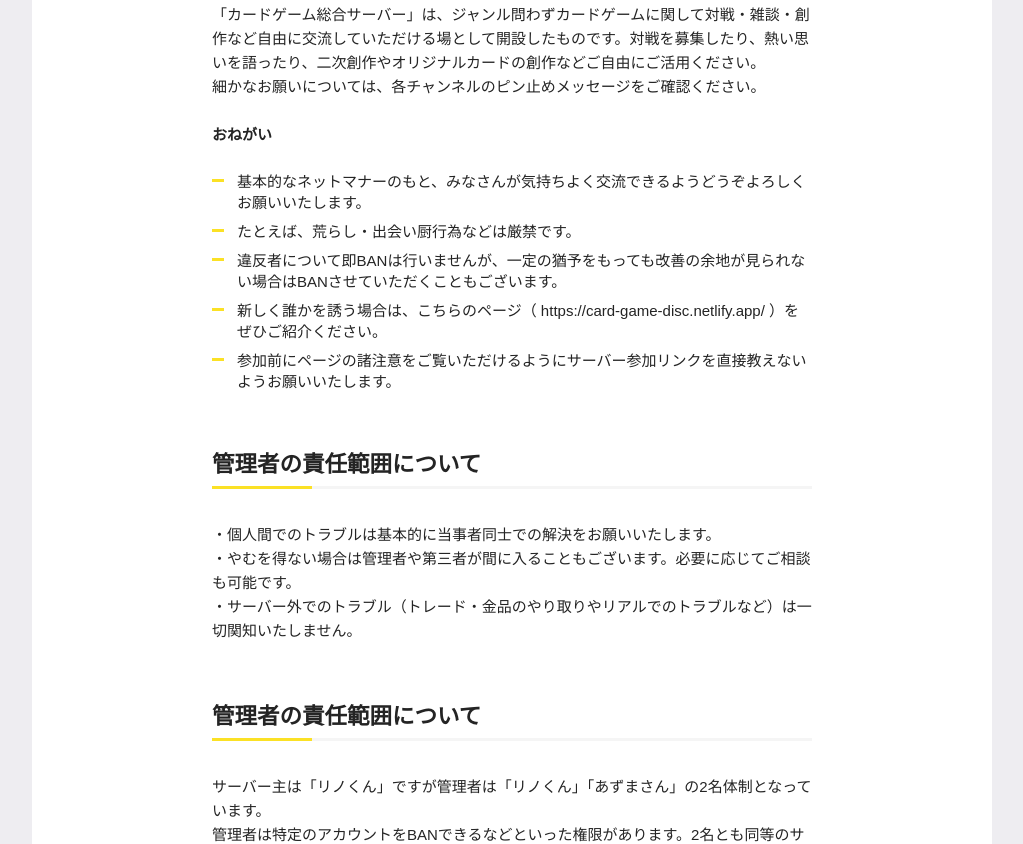
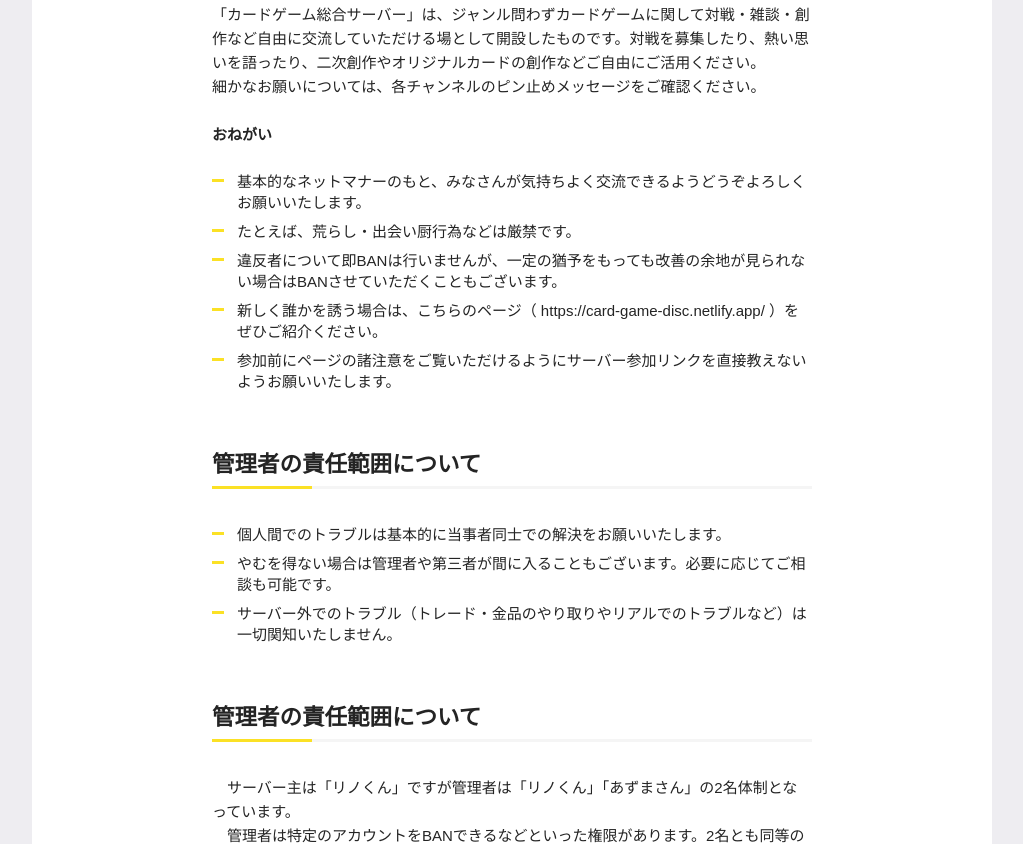
Before and after one commit to lino-saaan/card, a plain HTML site: page index.html in a window 1280 px wide. Shown: the part 371-1215 px from the top of the page, without its empty margins (128-1151 px from the left). Drawn offline with Linux system fonts and the light colour scheme.

Commit message:
Update index.html

```diff
--- a/index.html
+++ b/index.html
@@ -44,15 +44,19 @@
         </ul>
 
       <h2>管理者の責任範囲について</h2>
-       <p>・個人間でのトラブルは基本的に当事者同士での解決をお願いいたします。<br>
-        ・やむを得ない場合は管理者や第三者が間に入ることもございます。必要に応じてご相談も可能です。<br>
-        ・サーバー外でのトラブル（トレード・金品のやり取りやリアルでのトラブルなど）は一切関知いたしません。<br></p>
+       <p>
+        <ul>
+          <li>個人間でのトラブルは基本的に当事者同士での解決をお願いいたします。</li>
+          <li>やむを得ない場合は管理者や第三者が間に入ることもございます。必要に応じてご相談も可能です。</li>
+          <li>サーバー外でのトラブル（トレード・金品のやり取りやリアルでのトラブルなど）は一切関知いたしません。</li>
+        </ul>
+       </p>
 
        <h2>管理者の責任範囲について</h2>
-       <p>サーバー主は「リノくん」ですが管理者は「リノくん」「あずまさん」の2名体制となっています。<br>
-        管理者は特定のアカウントをBANできるなどといった権限があります。2名とも同等のサーバー内権限を持っていますが、これは誰かひとりに権限が集中することを避けるための措置です。管理者であってもトラブルなどがあった場合は何かしら対応をいたします。ただし管理者も基本的にはいち参加者であり、何かトラブルがあった場合以外は特別動くことはあまりありませ<br>
-        管理者権限範囲での依頼などは依頼用チャンネルへの投稿か個別にご連絡ください。<br>
-        管理者の連絡先は以下の通りです。<br>
+       <p>　サーバー主は「リノくん」ですが管理者は「リノくん」「あずまさん」の2名体制となっています。<br>
+        　管理者は特定のアカウントをBANできるなどといった権限があります。2名とも同等のサーバー内権限を持っていますが、これは誰かひとりに権限が集中することを避けるための措置です。管理者であってもトラブルなどがあった場合は何かしら対応をいたします。ただし管理者も基本的にはいち参加者であり、何かトラブルがあった場合以外は特別動くことはあまりありませ<br>
+        　管理者権限範囲での依頼などは依頼用チャンネルへの投稿か個別にご連絡ください。<br>
+        　管理者の連絡先は以下の通りです。<br>
         <ul>
         　<li>リノくん　：discord（リノくん#8863）、twitter（<a href="twitter.com/lino_saaan">@lino_saaan</a>）</li>
         　<li>あずまさん：discord（あずまさん#2015）、twitter（<a href="twitter.com/6190_uyr">@6190_uyr</a>）</li>
```
